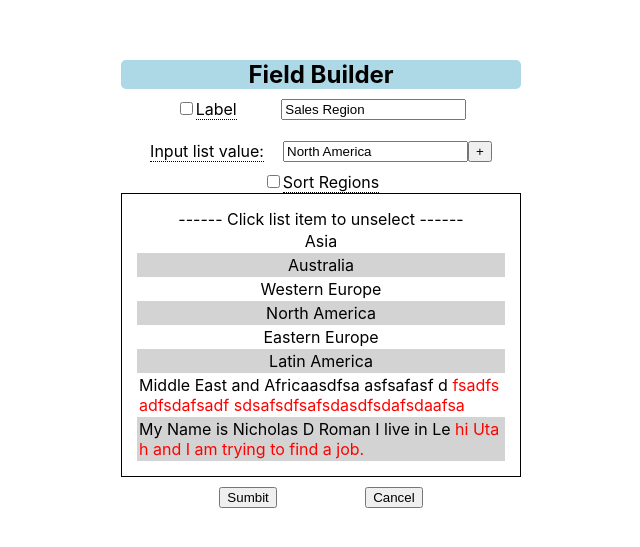
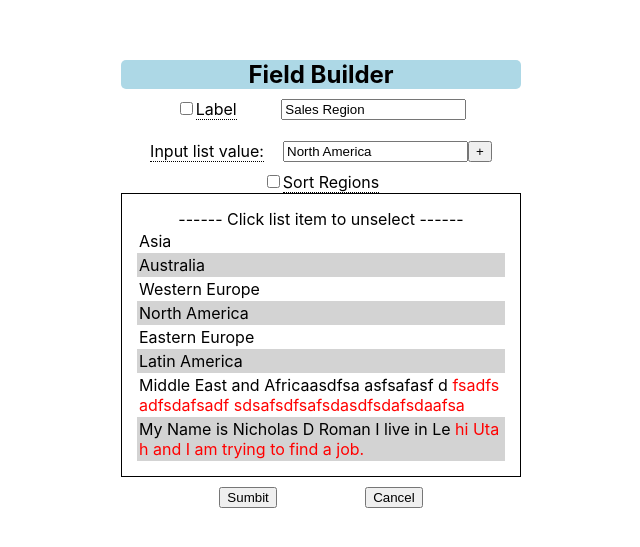
Before and after one commit to sonofdust/QuickBase, a React (Create React App) app: page / in a window 1280 px wide. Shown: the part 165-712 px from the top of the page, without its empty margins (344-984 px from the left). Built offline with nearby package versions, Linux system fonts and the light colour scheme.

Commit message:
Fixes minor issue

```diff
--- a/src/components/selectionlist/selectionlist.css
+++ b/src/components/selectionlist/selectionlist.css
@@ -16,7 +16,7 @@ option.break {
 .option {
   display: flex;
   align-items: center;
-  justify-content: center;
+  justify-content: flex-start;
   margin: auto;
   word-break: break-all;
   cursor: pointer;
--- a/src/components/selectionlist/selectionlist.js
+++ b/src/components/selectionlist/selectionlist.js
@@ -3,28 +3,27 @@ import "./selectionlist.css";
 
 export class Selectionlist extends React.Component {
   getOptionValue(value, maxLimit) {
+    let optionValue = null;
+
     if (value.length < maxLimit) {
-      return (
-        <div
-          className="row option"
-          onClick={this.props.deleteItem.bind(this, value)}
-        >
-          {value}
-        </div>
+      optionValue = value;
+    } else {
+      const normalText = value.substring(0, maxLimit);
+      const redText = value.substring(maxLimit);
+
+      optionValue = (
+        <span>
+          {normalText} <font color="red">{redText}</font>
+        </span>
       );
     }
-
-    const normalText = value.substring(0, maxLimit);
-    const redText = value.substring(maxLimit);
 
     return (
       <div
         className="row option"
         onClick={this.props.deleteItem.bind(this, value)}
       >
-        <span>
-          {normalText} <font color="red">{redText}</font>
-        </span>
+        {optionValue}
       </div>
     );
   }
@@ -34,8 +33,12 @@ export class Selectionlist extends React.Component {
 
     return (
       <div className="list-wrapper">
-        <div className="list-title">------ Click list item to unselect ------</div>
-        {this.props.choices.map(choice => this.getOptionValue(choice, maxLineLimit))}
+        <div className="list-title">
+          ------ Click list item to unselect ------
+        </div>
+        {this.props.choices.map(choice =>
+          this.getOptionValue(choice, maxLineLimit)
+        )}
       </div>
     );
   }
```
